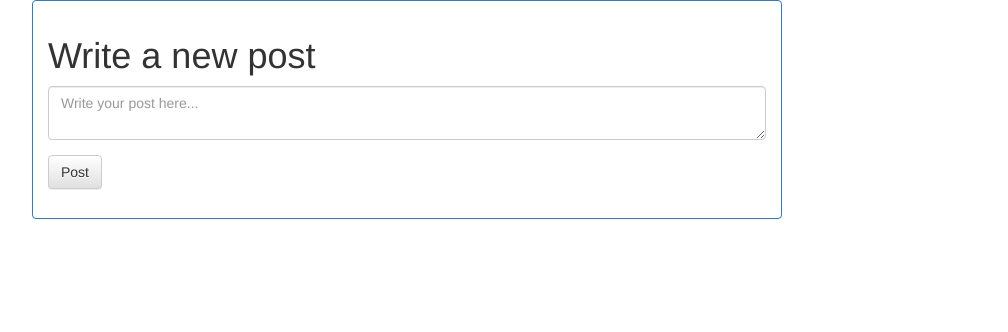
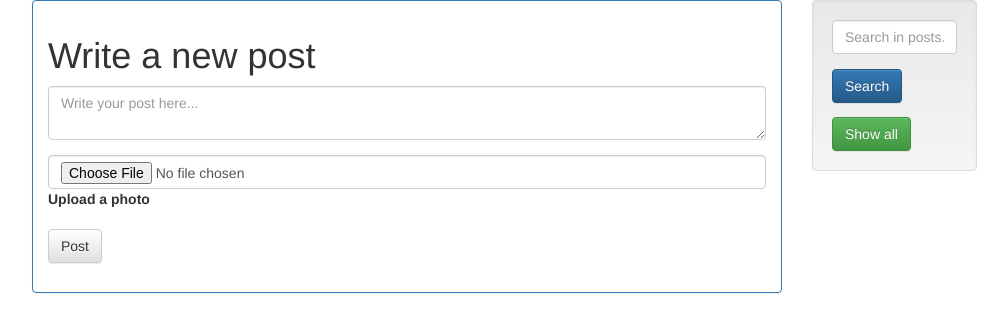
Before and after one commit to TjarcoK/django101, a Django app: page /home/ in a window 1280 px wide. Shown: the top 332 px of the page, without its empty margins (233-1241 px from the left). Run offline with Django 3.2, Linux system fonts and the light colour scheme; the visitor is signed in with stand-in values (Sample User, id 1); data that the repository does not hold is empty; some libraries are stand-ins or nearby versions.

Commit message:
Tutorial completed

```diff
--- a/django101/settings.py
+++ b/django101/settings.py
@@ -122,3 +122,5 @@ USE_TZ = True
 STATIC_URL = '/static/'
 STATIC_ROOT = os.path.join(BASE_DIR, 'static')
 LOGIN_URL= '/'
+MEDIA_ROOT = os.path.join(BASE_DIR, 'media')
+MEDIA_URL = '/media/'
--- a/django101/urls.py
+++ b/django101/urls.py
@@ -16,8 +16,10 @@ Including another URLconf
 """
 from django.conf.urls import url, include
 from django.contrib import admin
+from django.conf import settings
+from django.conf.urls.static import static
 
 urlpatterns = [
     url(r'^admin/', admin.site.urls),
     url(r'^', include('social.urls', namespace='social')),
-]
+] + static(settings.MEDIA_URL, document_root=settings.MEDIA_ROOT)
--- a/social/models.py
+++ b/social/models.py
@@ -14,3 +14,5 @@ class Comment(models.Model):
 	poster = models.ForeignKey(User)
 	post = models.ForeignKey(Post)
 	date_time = models.DateTimeField(auto_now=True)
+	class Meta:
+		ordering = ['-date_time']
--- a/social/templates/social/home.html
+++ b/social/templates/social/home.html
@@ -14,17 +14,37 @@
           <div class='panel panel-primary' id='new-post'>
             <div class='panel-body'>
               <h1> Write a new post </h1>
-              <form action="{% url 'social:add_post' %}" method="post" id='new-post-form'>
+              <form action="{% url 'social:add_post' %}" method="post" id='new-post-form' enctype='multipart/form-data'>
               {% csrf_token %}
                 <div class='form-group'>
                   <textarea class='form-control'name='text' form='new-post-form' required placeholder="Write your post here..."></textarea>
+                </div>
+                <div class='form-group'>
+                  <input id='photo-upload' class='form-control'
+                    type='file' name='photo' accept='image/*'>
+                  </input>
+                  <label for='photo-upload'>Upload a photo</label>
                 </div>
                 <button type='submit' class='btn btn-default'>Post</button>
               </form>
             </div>
           </div>
         </div>
+        <!-- Search box -->
+        <div class='col-xs-2'>
+          <div class='well'>
+            <form action="{% url 'social:home' %}" method="post" id='search-bar'>
+              {% csrf_token %}
+              <div class='form-group'>
+                <input type='text' class='form-control' name='search_terms' required placeholder='Search in posts...'>
+              </div>
+              <button type='submit' class='btn btn-primary'>Search</button>
+            </form>
+            <a class='btn btn-success' href="{% url 'social:home' %}">Show all</a>
+          </div>
+        </div>
       </div>
+
 
       <!-- Previous posts container -->
       <div class='row'>
@@ -33,11 +53,23 @@
           <div class='panel panel-default' id="{{post.id}}">
             <div class='panel-heading'>
               <h4>{{post.poster.username}}</h4>
-              <h4 class='small'>posted on {{post.date_time}}</h4>
+              <h4 class='small'>posted on {{post.date_time}}
+                  {% if post.poster == user %}
+                  <form action="{% url 'social:delete_post' post.id %}" method="post" id='delete-post'>
+                    {% csrf_token %}
+                    <button type='submit'title='delete post' class='glyphicon glyphicon-trash pull-right'></button>
+                  </form>
+                  {% endif %}
+              </h4>
             </div>
             <div class='panel-body'>
               <p class='lead'>{{post.text}}</p>
             </div>
+            {% if post.photo %}
+            <div class='col-xs-10 col-xs-offset-1'>
+              <img class='img-responsive center-block img-rounded' src={{post.photo.url}}/>
+            </div>
+            {% endif %}
             <div class='row'>
               <div class='col-xs-10 col-xs-offset-1'>
                 <ul class='list-group'>
--- a/social/urls.py
+++ b/social/urls.py
@@ -7,4 +7,5 @@ urlpatterns = [
 	url(r'home/', views.home, name='home'),
 	url(r'post/add', views.add_post, name='add_post'),
 	url(r'comment/add/', views.add_comment, name='add_comment'),
+	url(r'post/delete/(?P<post_id>[0-9]+)/$', views.delete_post, name='delete_post')
 ]
--- a/social/views.py
+++ b/social/views.py
@@ -1,10 +1,14 @@
 from django.contrib.auth import authenticate, login
 from django.contrib.auth.decorators import login_required
-from django.http import HttpResponse, HttpResponseRedirect, HttpResponseBadRequest
+from django.http import HttpResponse, HttpResponseRedirect, HttpResponseBadRequest, HttpResponseForbidden
 from django.core.urlresolvers import reverse
 from django.shortcuts import render
 from social.models import Post, Comment
+import logging
 # Create your views here.
+
+logger = logging.getLogger(__name__)
+
 
 def index(request):
 	return render(request, 'social/index.html')
@@ -23,8 +27,18 @@ def social_login(request):
 
 @login_required
 def home(request):
-	posts = Post.objects.all()
-	return render(request, 'social/home.html', {'posts': posts})
+	if request.method == 'GET':
+		posts = Post.objects.all()
+	elif request.method == 'POST':
+		check = _check_post_request(request, ['search_terms'])
+		if check[0]:
+			search_terms = request.POST['search_terms']
+			print(search_terms)
+			posts = Post.objects.filter(text__icontains=search_terms)
+		else:
+			return HttpResponseBadRequest(check[1])
+	posts = posts.order_by('-date_time')
+	return render(request, 'social/home.html', {'posts': posts, 'user': request.user})
 
 @login_required
 def add_post(request):
@@ -33,11 +47,21 @@ def add_post(request):
 		new_post = Post()
 		new_post.text = request.POST['text']
 		new_post.poster = request.user
+		if 'photo' in request.FILES and request.FILES['photo'] is not None:
+			new_post.photo = request.FILES['photo']
 		new_post.save()
 		return HttpResponseRedirect(reverse('social:home'))
 	else:
 		return HttpResponseBadRequest(check[1])
 
+@login_required
+def delete_post(request, post_id):
+	post = Post.objects.get(pk=post_id)
+	if request.user != post.poster:
+		return HttpResponseForbidden("You can only delete your own posts!")
+	else:
+		post.delete()
+		return HttpResponseRedirect(reverse('social:home'))
 @login_required
 def add_comment(request):
 	check = _check_post_request(request, ['comment', 'post_id'])
```
